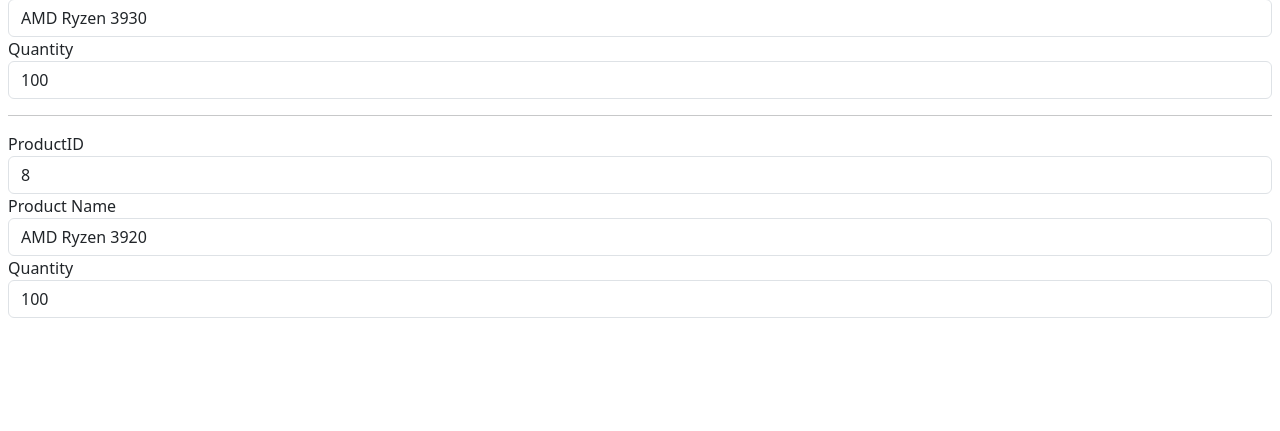
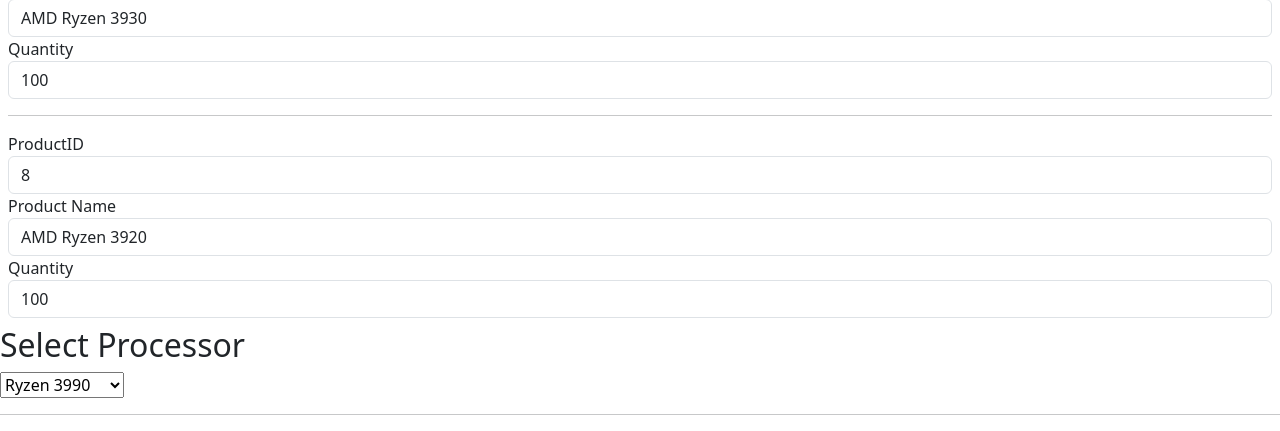
Before and after one commit to moose46/djangobasicsproject, a Django app: page /djangobasicsapp/ShowProducts in a window 1280 px wide. Shown: the part 2851-3282 px from the top of the page. Before the commit the page ends 3169 px from the top, so only its background shows below. Run offline with Django 5.2, Linux system fonts and the light colour scheme.

Commit message:
Section 9 Completed

```diff
--- a/djangobasicsapp/views.py
+++ b/djangobasicsapp/views.py
@@ -168,6 +168,18 @@ def ShowProducts(request):
             "cost": 10000,
         },
     ]
+    Processors = [
+        {
+            "Category": "AMD",
+            "processors": ["Ryzen 3990", "Ryzen 3970", "Ryzen 3960", "Ryzen 3950"],
+        },
+        {"Category": "Intel", "processors": ["Xeon 8362", "Xeon 8358", "Xeon 8380"]},
+    ]
+
     TemplateFile = "djangobasicsapp/ShowProducts.html"
-    context = {"Products": Products, "TotalProducts": len(Products)}
+    context = {
+        "Products": Products,
+        "TotalProducts": len(Products),
+        "Processors": Processors,
+    }
     return render(request, TemplateFile, context)
--- a/templates/djangobasicsapp/ShowProducts.html
+++ b/templates/djangobasicsapp/ShowProducts.html
@@ -83,5 +83,18 @@
         <input class="form-control" type="text" value="{{ product.quantity }}" />
       {% endfor %}
     </div>
+    <div>
+      <h2>Select Processor</h2>
+      <select>
+        {% for processor in Processors %}
+          <optgroup label="{{ processor.Category }}">
+            {% for processorname in processor.processors %}
+              <option>{{ processorname }}</option>
+            {% endfor %}
+          </optgroup>
+        {% endfor %}
+      </select>
+    </div>
+    <hr />
   </body>
 </html>
```
